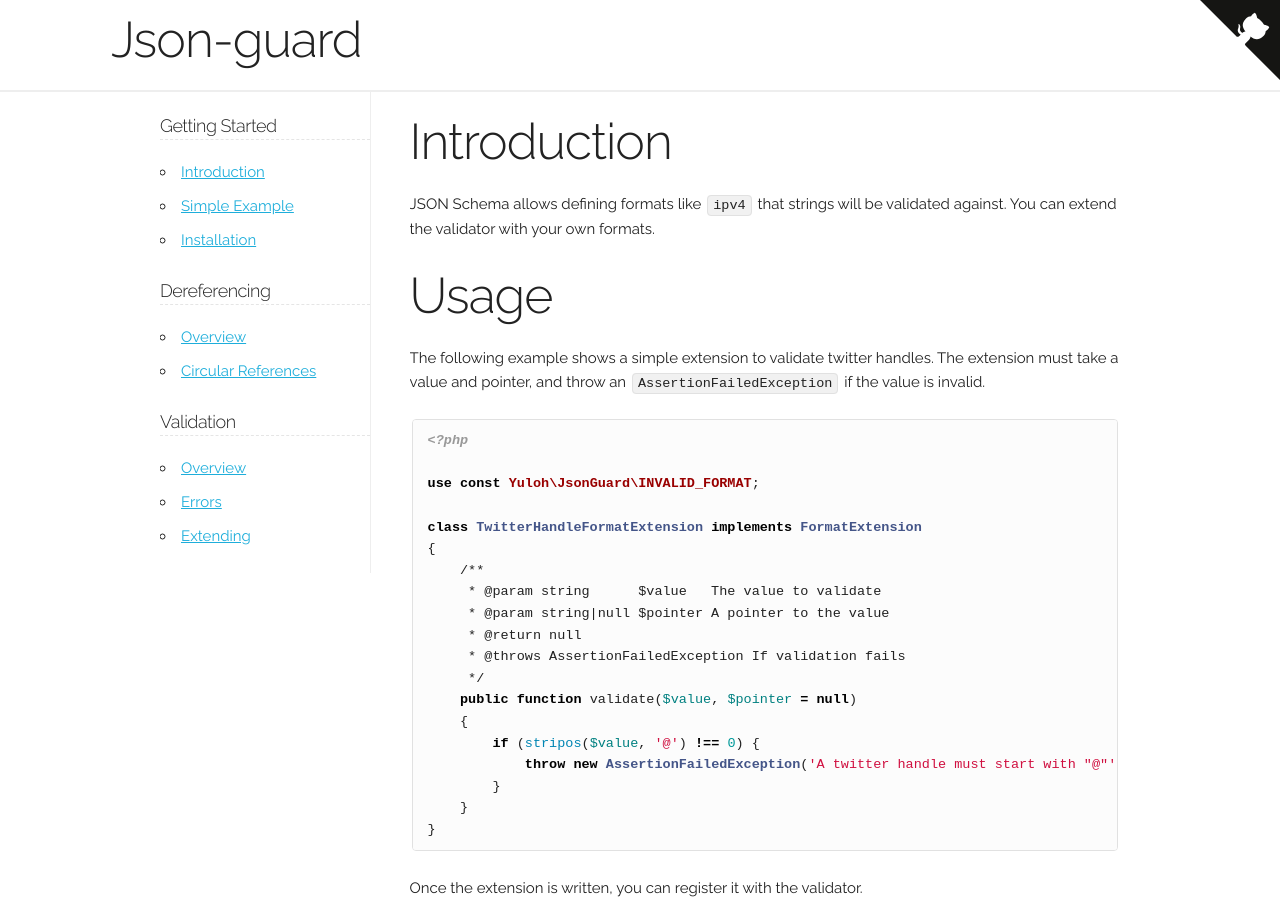
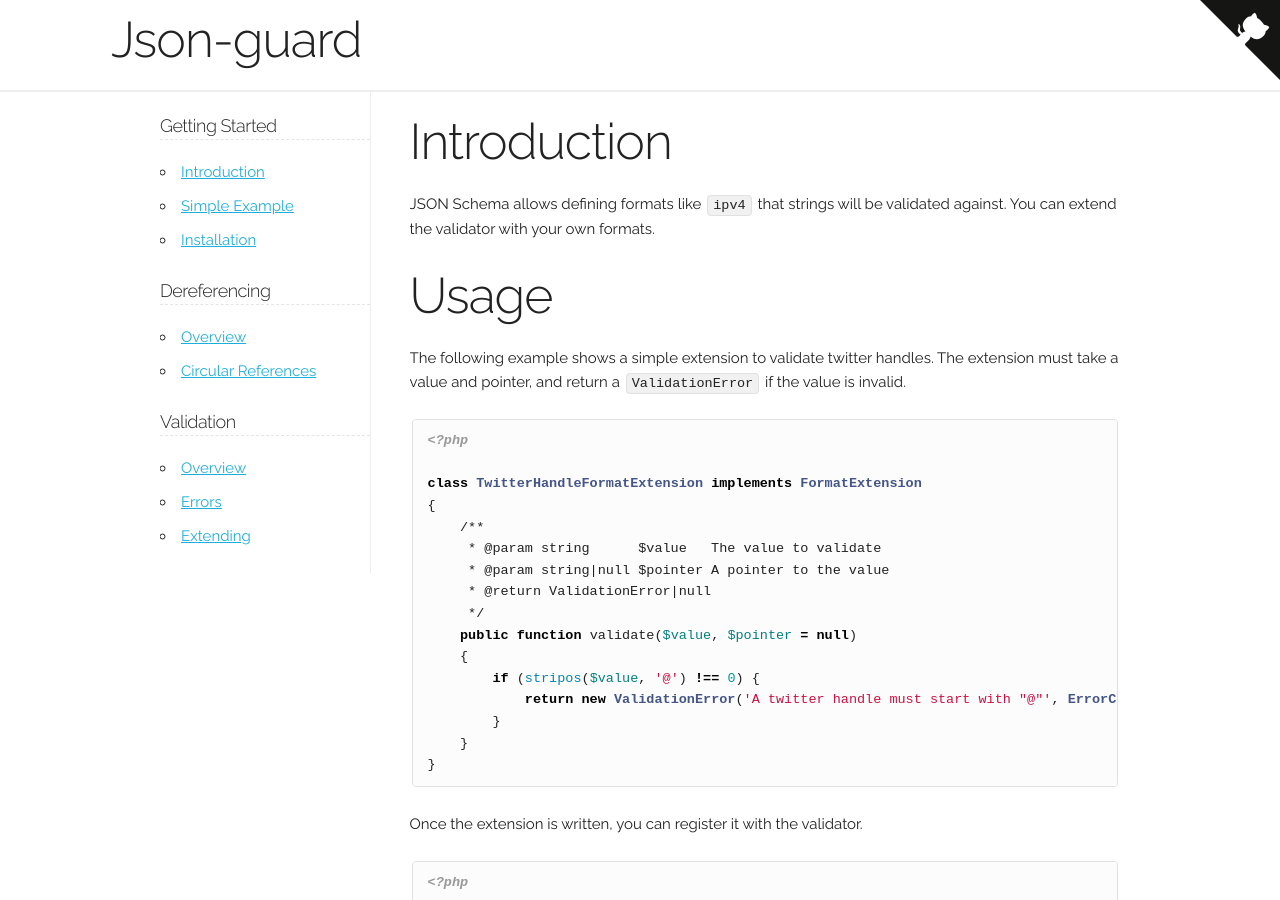
Before and after one commit to thephpleague/json-guard, a Jekyll site: the page built from validation/extending.md, in a window 1280 px wide and 900 px high. Built offline with Jekyll 4.4.1, drawn with Linux system fonts in a browser that asks for light colours; the repository's description, which GitHub fills in, is left out; some of the changed text lies outside the part shown.

Commit message:
Update documentation

````diff
--- a/validation/extending.md
+++ b/validation/extending.md
@@ -10,25 +10,22 @@ JSON Schema allows defining formats like `ipv4` that strings will be validated a
 
 # Usage
 
-The following example shows a simple extension to validate twitter handles.  The extension must take a value and pointer, and throw an `AssertionFailedException` if the value is invalid.
+The following example shows a simple extension to validate twitter handles.  The extension must take a value and pointer, and return a `ValidationError` if the value is invalid.
 
 ```php
 <?php
-
-use const Yuloh\JsonGuard\INVALID_FORMAT;
 
 class TwitterHandleFormatExtension implements FormatExtension
 {
     /**
      * @param string      $value   The value to validate
      * @param string|null $pointer A pointer to the value
-     * @return null
-     * @throws AssertionFailedException If validation fails
+     * @return ValidationError|null
      */
     public function validate($value, $pointer = null)
     {
         if (stripos($value, '@') !== 0) {
-            throw new AssertionFailedException('A twitter handle must start with "@"', INVALID_FORMAT, $value, $pointer);
+            return new ValidationError('A twitter handle must start with "@"', ErrorCode::INVALID_FORMAT, $value, $pointer);
         }
     }
 }
````
Also changed, not shown: other parts of validation/extending.md (+1 -1 lines), validation/errors.md (+2 -2 lines).
